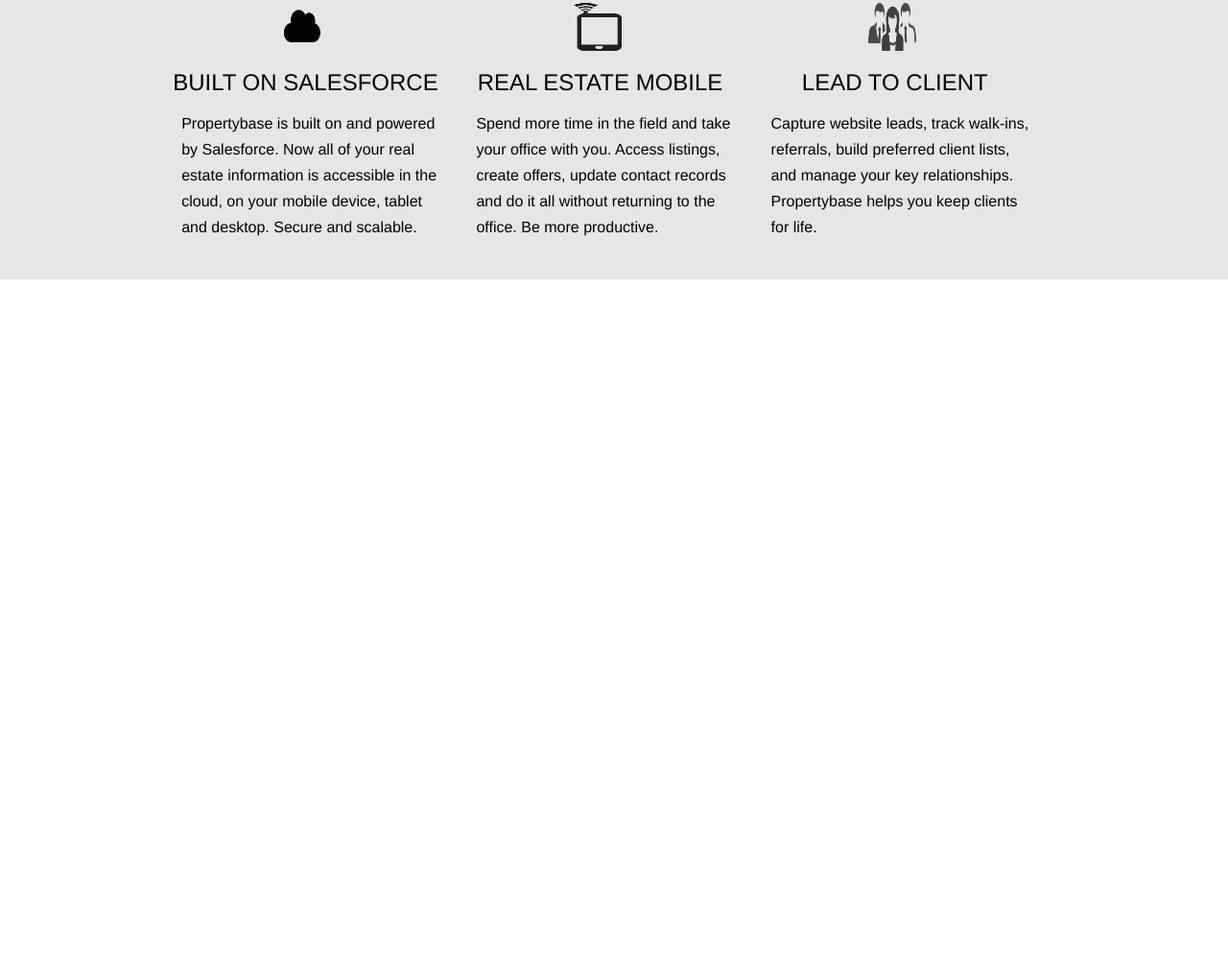
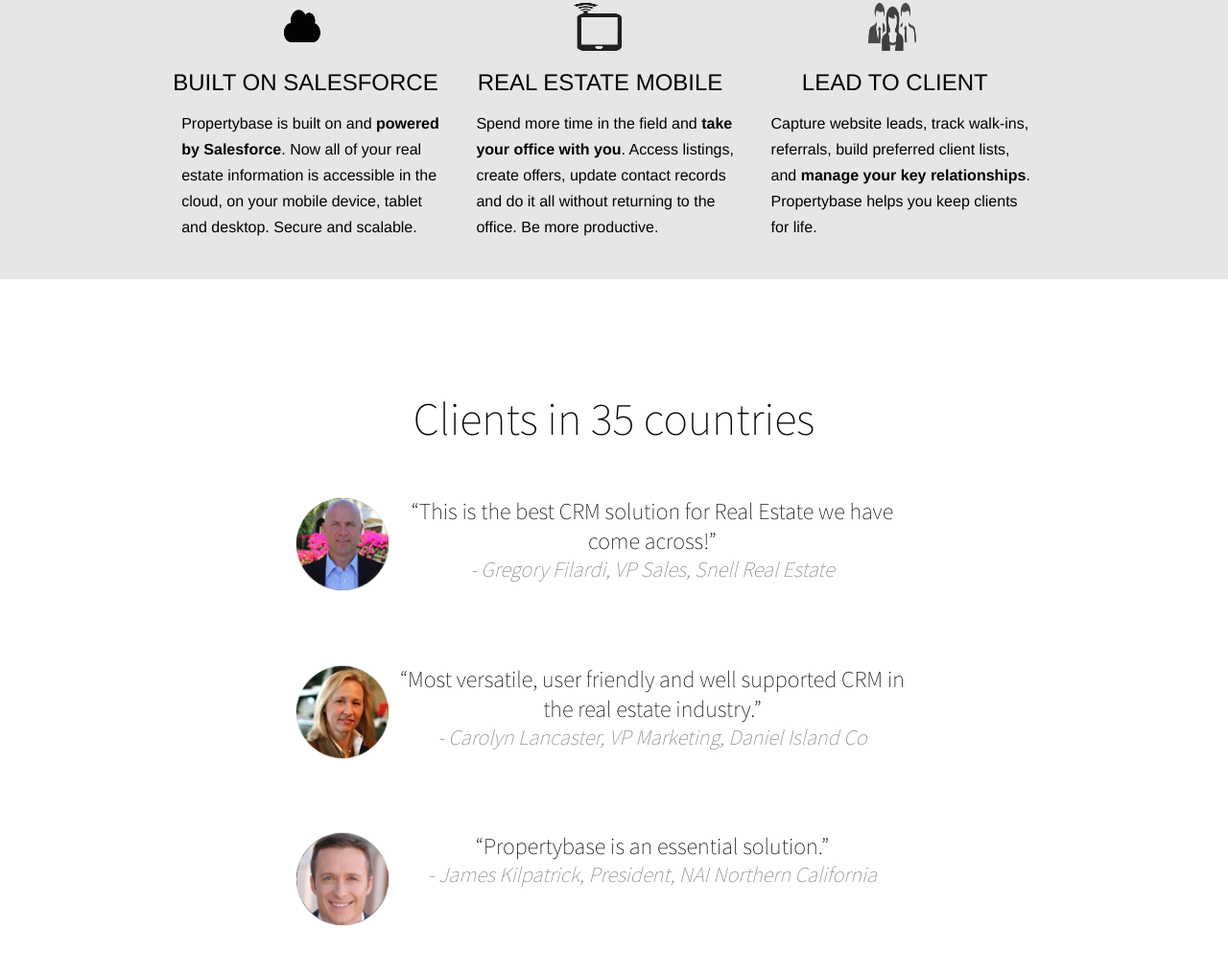
Before and after one commit to c14jcdj/propbasemockup, a plain HTML site: page index.html in a window 1280 px wide. Shown: the part 579-1596 px from the top of the page at 96% size. Before the commit the page ends 870 px from the top, so only its background shows below. Drawn offline with nearby package versions, Linux system fonts and the light colour scheme.

Commit message:
adds testimonial page

```diff
--- a/css/base.css
+++ b/css/base.css
@@ -264,6 +264,72 @@ ul#test {
   width: 29%;
 }
 
+.testimonials {
+  font-family: 'Source Sans Pro', sans-serif;
+  overflow: hidden;
+  margin: 0 auto;
+  width: 80%;
+  margin-top: 5%;
+}
+
+.testimonials header {
+  font-size: 3em;
+  font-weight: normal;
+  text-align: center;
+  margin: 5% 0;
+}
+
+.testimonials div {
+  margin: 5% auto;
+  overflow: hidden;
+  width: 65%;
+
+}
+
+#tester {
+  border: 3px solid pink;
+  width: 50%;
+
+}
+
+#line {
+  border-left: 2px solid black;
+  position: absolute;
+  margin-left: 514px;
+  margin-top: -50px;
+  height: 500px;
+
+}
+
+.testimonials p{
+  text-align: center;
+  font-family: 'Source Sans Pro', sans-serif;
+}
+
+.testimonials p:nth-child(1) {
+  font-size: 1.5em;
+}
+.testimonials p:nth-child(2) {
+  font-size: 1.4em;
+  font-style: italic;
+  color: grey;
+}
+
+.testimonials .testtext {
+  width: 82%;
+  padding: 0;
+  margin-top:0 ;
+  float: left;
+
+}
+
+.testimonials img {
+  float: left;
+  width: 15%;
+}
+
+
+
 
 @media all and (max-width: 1680px) {
 
--- a/index.html
+++ b/index.html
@@ -2,6 +2,7 @@
 <html>
   <head>
     <title>Property Base Mockup</title>
+    <link href='http://fonts.googleapis.com/css?family=Source+Sans+Pro:200|Advent+Pro:200' rel='stylesheet' type='text/css'>
      <link rel="stylesheet" href="css/normalize.css">
     <link rel="stylesheet" href="css/base.css">
     <script src="http://ajax.googleapis.com/ajax/libs/jquery/1.9.1/jquery.min.js"></script>
@@ -59,20 +60,45 @@
       <div class="cloud">
         <img src="img/cloud.png" alt="cloud">
         <p>BUILT ON SALESFORCE</p>
-        <p>Propertybase is built on and powered by Salesforce. Now all of your real estate information is accessible in the cloud, on your mobile device, tablet and desktop. Secure and scalable.</p>
+        <p>Propertybase is built on and <b>powered by Salesforce</b>. Now all of your real estate information is accessible in the cloud, on your mobile device, tablet and desktop. Secure and scalable.</p>
       </div>
       <div class="mobile">
         <img src="img/phone.png" alt="mobile">
         <p>REAL ESTATE MOBILE</p>
-        <p>Spend more time in the field and take your office with you. Access listings, create offers, update contact records and do it all without returning to the office. Be more productive.</p>
+        <p>Spend more time in the field and <b>take your office with you</b>. Access listings, create offers, update contact records and do it all without returning to the office. Be more productive.</p>
       </div>
       <div class="people">
         <img src="img/people.png" alt="people">
         <p>LEAD TO CLIENT</p>
-        <p>Capture website leads, track walk-ins, referrals, build preferred client lists, and manage your key relationships. Propertybase helps you keep clients for life.</p>
+        <p>Capture website leads, track walk-ins, referrals, build preferred client lists, and <b>manage your key relationships</b>. Propertybase helps you keep clients for life.</p>
       </div>
     </div>
   </div>
 
+  <div class="testimonials">
+  <header>Clients in 35 countries</header>
+  <div class="greg">
+    <img src="img/gregfillardi.png" alt="greg">
+    <div class="testtext">
+    <p>&ldquo;This is the best CRM solution for Real Estate we have come across!&rdquo;</p>
+    <p> - Gregory Filardi, VP Sales, Snell Real Estate</p>
+    </div>
+  </div>
+  <div class="carolyn">
+    <img src="img/carolynlancaster.png" alt="carolyn">
+    <div class="testtext">
+    <p>&ldquo;Most versatile, user friendly and well supported CRM in the real estate industry.&rdquo;</p>
+    <p> - Carolyn Lancaster, VP Marketing, Daniel Island Co</p>
+    </div>
+  </div>
+  <div class="james">
+    <img src="img/kilpatrick.png" alt="james">
+    <div class="testtext">
+    <p>&ldquo;Propertybase is an essential solution.&rdquo;</p>
+    <p> - James Kilpatrick, President, NAI Northern California</p>
+  </div>
+  </div>
+  </div>
+
   </body>
 </html>
```
Also changed, not shown: img/carolynlancaster.png (added), img/gregfillardi.png (added), img/kilpatrick.png (added).
